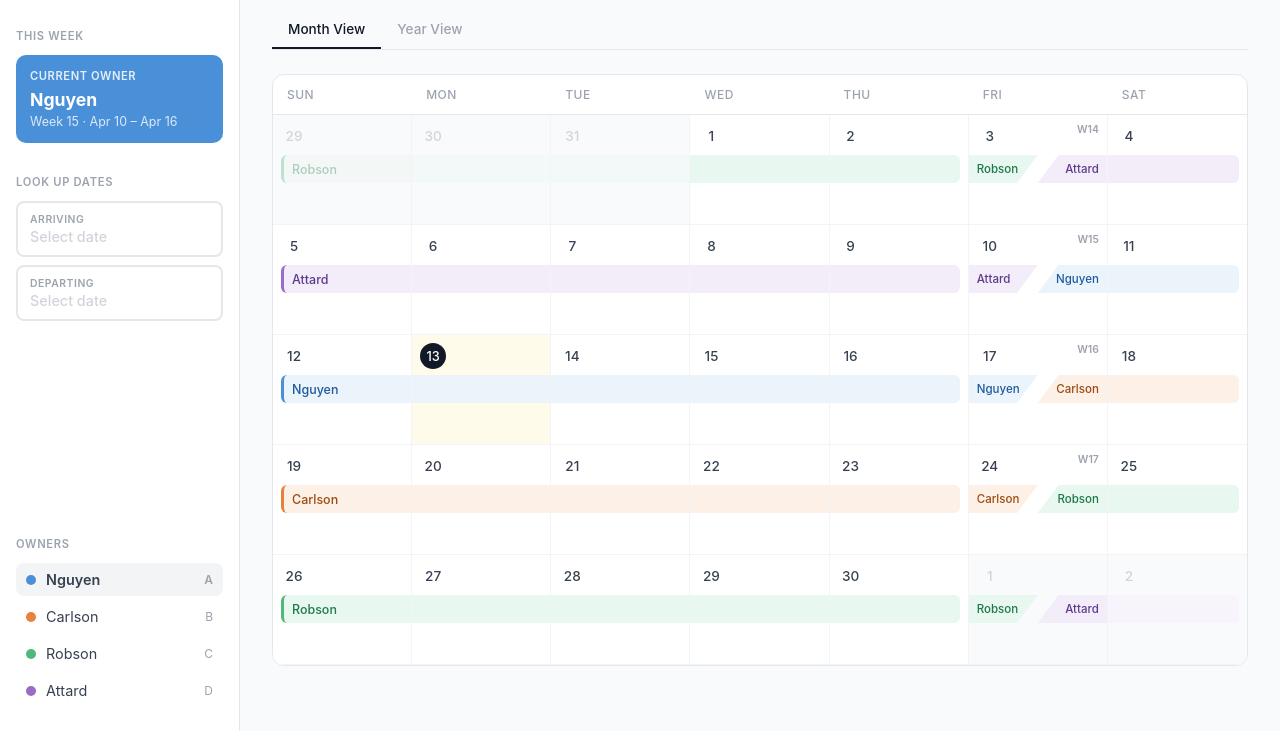
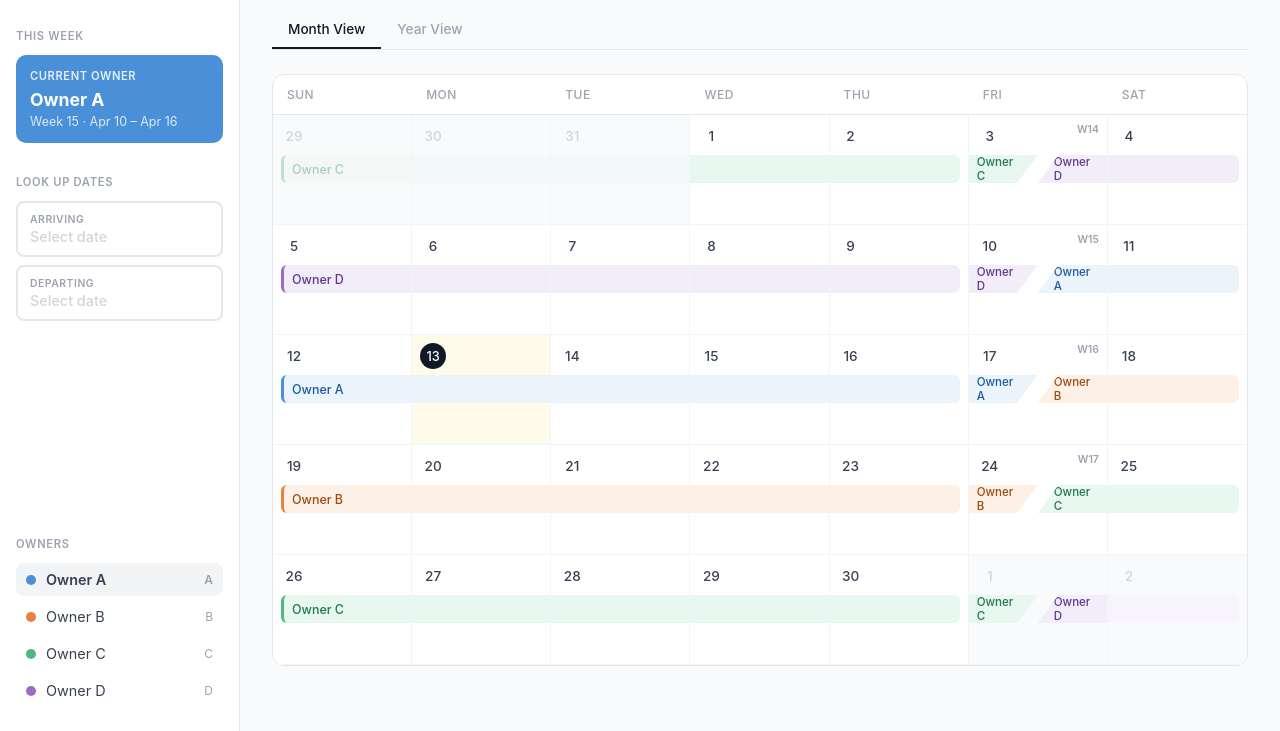
Before and after one commit to bcarlso/millcreek203, a plain HTML site: page index.html in a window 1280 px wide. Shown: the part 69-800 px from the top of the page. Drawn offline with Linux system fonts and the light colour scheme.

Commit message:
Replace individual owner names with generic Owner A/B/C/D

```diff
--- a/index.html
+++ b/index.html
@@ -701,10 +701,10 @@
 
 <script>
 const OWNERS = [
-  { key: 'A', name: 'Nguyen', label: 'A — Nguyen' },
-  { key: 'B', name: 'Carlson', label: 'B — Carlson' },
-  { key: 'C', name: 'Robson', label: 'C — Robson' },
-  { key: 'D', name: 'Attard', label: 'D — Attard' },
+  { key: 'A', name: 'Owner A', label: 'Owner A' },
+  { key: 'B', name: 'Owner B', label: 'Owner B' },
+  { key: 'C', name: 'Owner C', label: 'Owner C' },
+  { key: 'D', name: 'Owner D', label: 'Owner D' },
 ];
 
 const START_KEYS  = ['B', 'D', 'A', 'C'];
```
